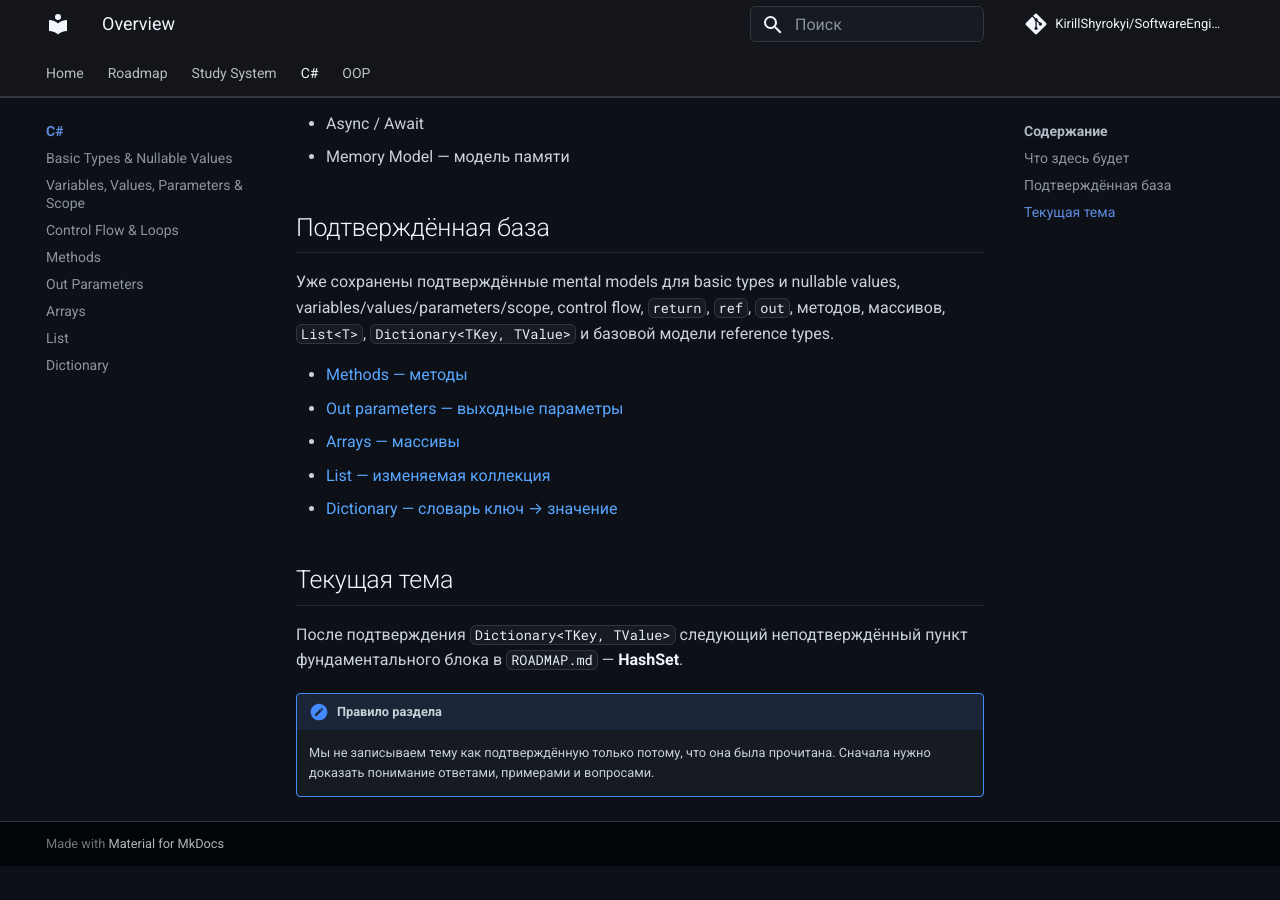
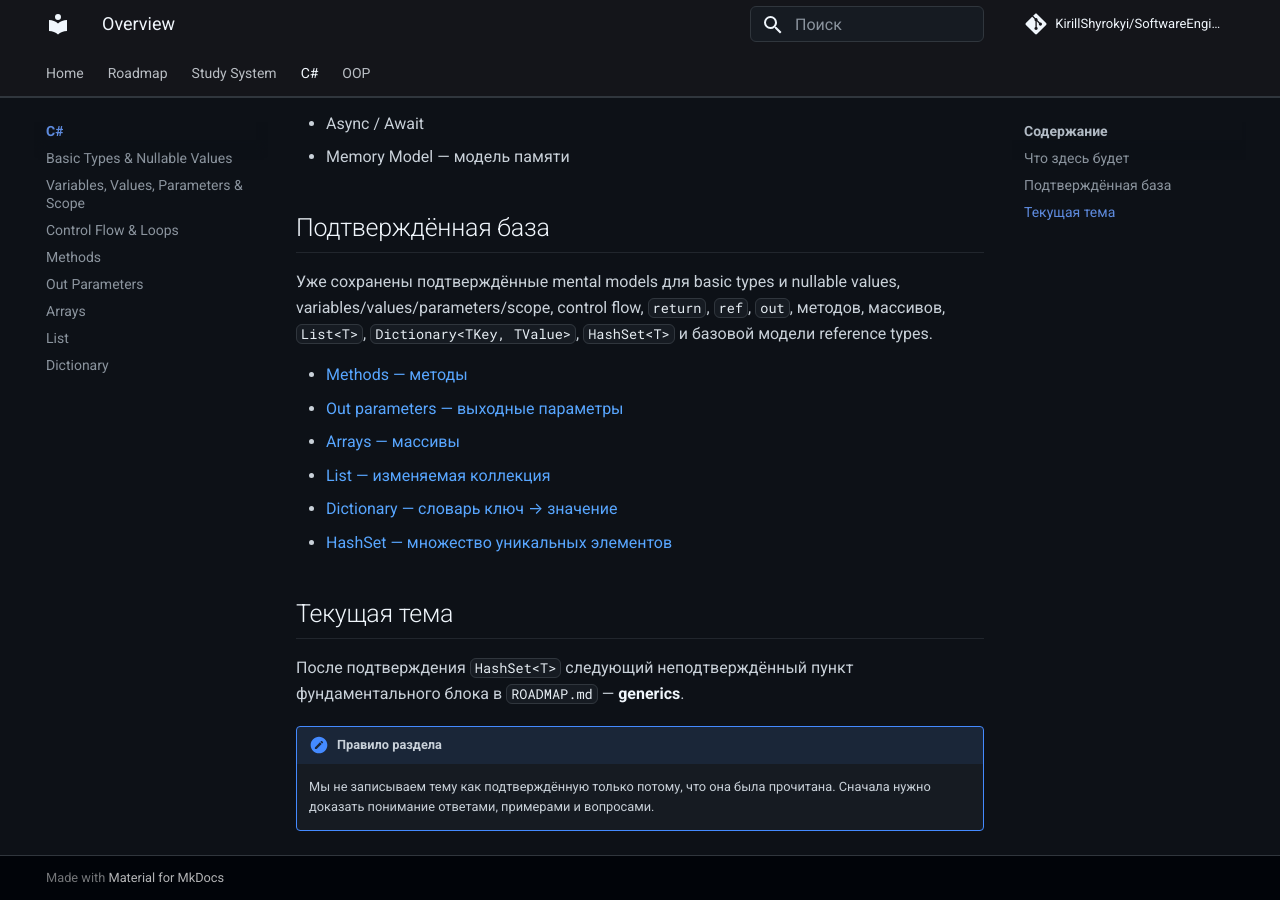
Before and after one commit to KirillShyrokyi/SoftwareEngineeringBase, an MkDocs documentation site: the page built from docs/csharp/index.md, in a window 1280 px wide and 900 px high, scrolled down 564 px. Built offline with MkDocs 1.6.1 and Material for MkDocs 9.7.7, drawn with Linux system fonts in a browser that asks for light colours; comment, search, counter and statistics services are not loaded; before the commit the page ends 1430 px from its top, so only the background shows below that.

Commit message:
docs(csharp): advance to generics

```diff
--- a/docs/csharp/index.md
+++ b/docs/csharp/index.md
@@ -17,17 +17,18 @@
 
 ## Подтверждённая база
 
-Уже сохранены подтверждённые mental models для basic types и nullable values, variables/values/parameters/scope, control flow, `return`, `ref`, `out`, методов, массивов, `List<T>`, `Dictionary<TKey, TValue>` и базовой модели reference types.
+Уже сохранены подтверждённые mental models для basic types и nullable values, variables/values/parameters/scope, control flow, `return`, `ref`, `out`, методов, массивов, `List<T>`, `Dictionary<TKey, TValue>`, `HashSet<T>` и базовой модели reference types.
 
 - [Methods — методы](methods.md)
 - [Out parameters — выходные параметры](out-parameters.md)
 - [Arrays — массивы](arrays.md)
 - [List<T> — изменяемая коллекция](list.md)
 - [Dictionary<TKey, TValue> — словарь ключ → значение](dictionary.md)
+- [HashSet<T> — множество уникальных элементов](hashset.md)
 
 ## Текущая тема
 
-После подтверждения `Dictionary<TKey, TValue>` следующий неподтверждённый пункт фундаментального блока в `ROADMAP.md` — **HashSet<T>**.
+После подтверждения `HashSet<T>` следующий неподтверждённый пункт фундаментального блока в `ROADMAP.md` — **generics**.
 
 !!! note "Правило раздела"
     Мы не записываем тему как подтверждённую только потому, что она была прочитана. Сначала нужно доказать понимание ответами, примерами и вопросами.
```
